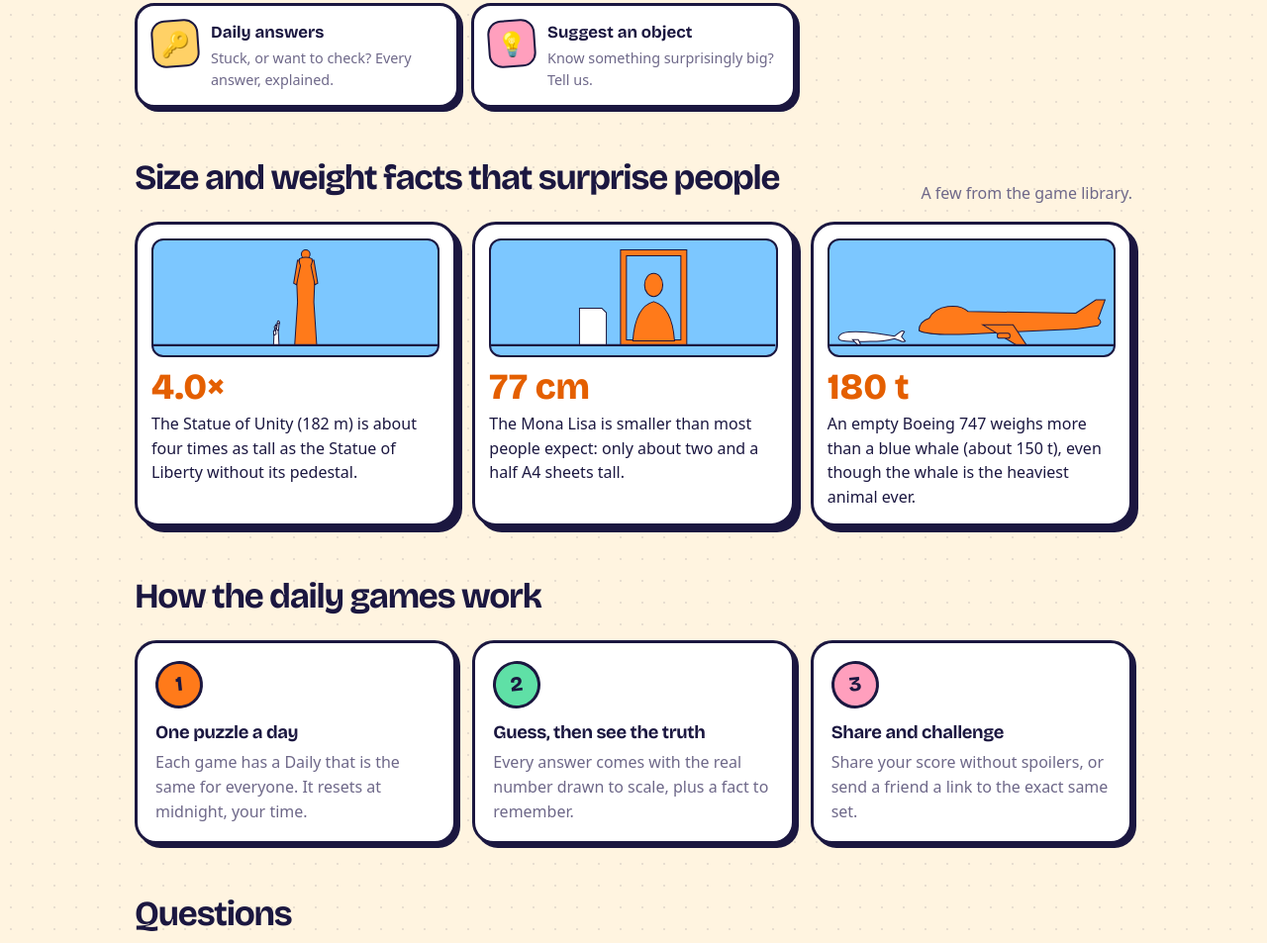
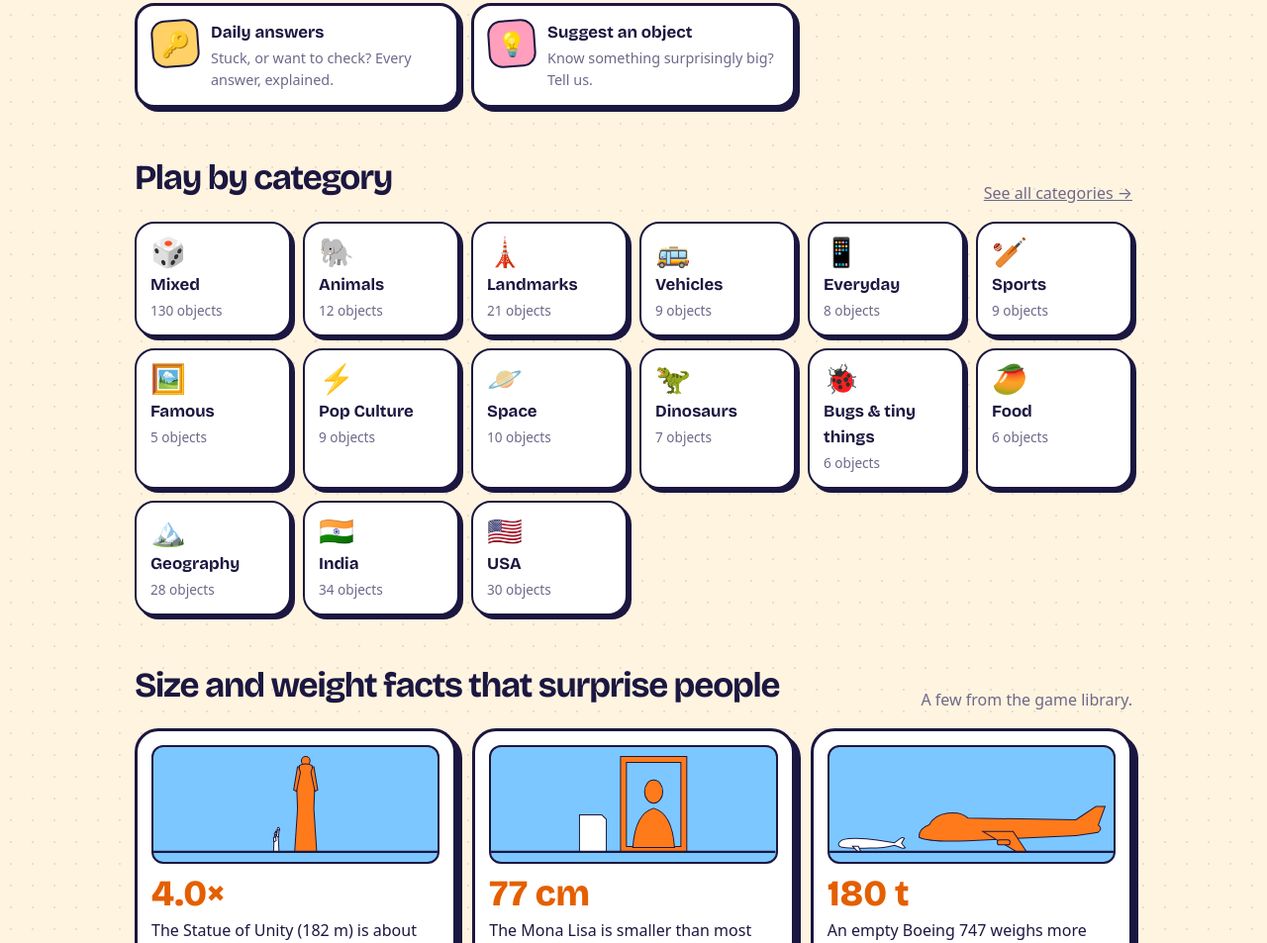
Before and after one commit to mani-django09/sizeit-game, a website: page index.html in a window 1280 px wide. Shown: the part 2636-3589 px from the top of the page at 99% size. Drawn offline with Linux system fonts and the light colour scheme.

Commit message:
Show every category on the homepage
Add a "Play by category" section with one tile per category (emoji,
name, object count) linking to that category's Daily, plus a link to
the full categories page. Tiles are built from CATEGORIES, so new
categories appear automatically.

Co-Authored-By: Claude Sonnet 5.5 <noreply@anthropic.com>

```diff
--- a/assets/style.css
+++ b/assets/style.css
@@ -787,6 +787,17 @@ button.so-card:hover { transform: translate(-1px, -1px); box-shadow: 3px 3px 0 v
 .extra b { display: block; color: var(--text); font-family: var(--display); font-size: 1.05rem; margin-bottom: 2px; }
 @media (max-width: 820px) { .extras { grid-template-columns: 1fr; } }
 
+/* Home: every category, one tile each */
+.cat-tiles { display: grid; grid-template-columns: repeat(auto-fill, minmax(150px, 1fr)); gap: 12px; }
+.cat-tile {
+  display: flex; flex-direction: column; gap: 2px; padding: 14px; border-radius: 20px; text-decoration: none; color: var(--muted);
+  background: var(--panel); border: 2px solid var(--edge); box-shadow: var(--shadow-sm); font-size: .85rem;
+  transition: transform .14s cubic-bezier(.3, 1.6, .5, 1), box-shadow .14s;
+}
+.cat-tile:hover { transform: translate(-2px, -2px); box-shadow: var(--shadow); }
+.cat-tile > span { font-size: 1.8rem; line-height: 1; margin-bottom: 4px; }
+.cat-tile b { color: var(--text); font-family: var(--display); font-size: 1.05rem; }
+
 /* ===== Leaderboard line on result screens ===== */
 .lb { margin: 14px auto 4px; max-width: 360px; }
 .lb-line { margin: 0 0 8px; font-weight: 700; }
--- a/index.html
+++ b/index.html
@@ -74,6 +74,14 @@
         <a class="extra" href="answers/"><span>🔑</span><div><b>Daily answers</b>Stuck, or want to check? Every answer, explained.</div></a>
         <a class="extra" href="suggest/"><span>💡</span><div><b>Suggest an object</b>Know something surprisingly big? Tell us.</div></a>
       </div>
+    </section>
+
+    <section class="section">
+      <div class="section-head">
+        <h2>Play by category</h2>
+        <p><a href="categories/">See all categories →</a></p>
+      </div>
+      <div class="cat-tiles" id="catTiles"></div>
     </section>
 
     <section class="section">
@@ -202,6 +210,14 @@
       document.getElementById('soon').innerHTML = SITE.games.filter(g => g.status !== 'live').map(g =>
         `<div class="scard">${icon(g.icon, 'gicon')}<div><b>${esc(g.name)}</b>${esc(g.desc)}</div><span class="sticker">Soon</span></div>`).join('');
 
+      // Every category, linking to its own Daily (the Mixed one is the main Daily)
+      const CAT_EMOJI = { all: '🎲', animals: '🐘', dinos: '🦖', space: '🪐', landmarks: '🗼', vehicles: '🚌', everyday: '📱', food: '🥭', geo: '🏔️', tiny: '🐞', sports: '🏏', famous: '🖼️', pop: '⚡', india: '🇮🇳', usa: '🇺🇸' };
+      document.getElementById('catTiles').innerHTML = CATEGORIES.map(c => {
+        const n = OBJECTS.filter(o => inCategory(o, c.id)).length;
+        const href = c.id === 'all' ? 'size-it-up/' : `size-it-up/?daily=${c.id}`;
+        return `<a class="cat-tile" href="${href}"><span>${CAT_EMOJI[c.id] || '🗂️'}</span><b>${esc(c.id === 'all' ? 'Mixed' : c.name)}</b>${n} objects</a>`;
+      }).join('');
+
       // Facts, with numbers computed from the same data the games use
       const unity = O('unity'), liberty = O('liberty'), mona = O('monalisa'), a4 = O('a4'), whale = O('whale'), jet = O('b747');
       const facts = [
```
